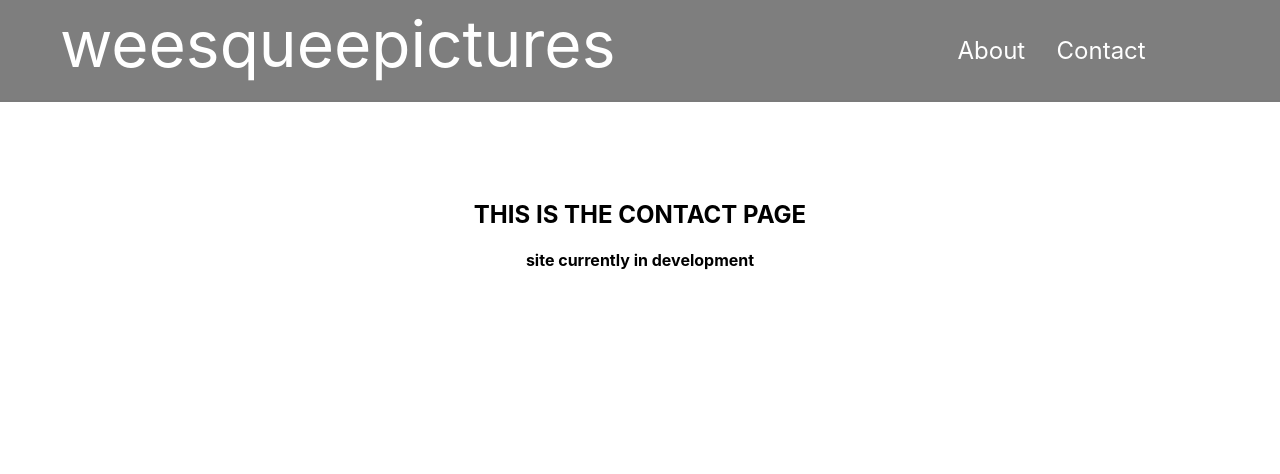
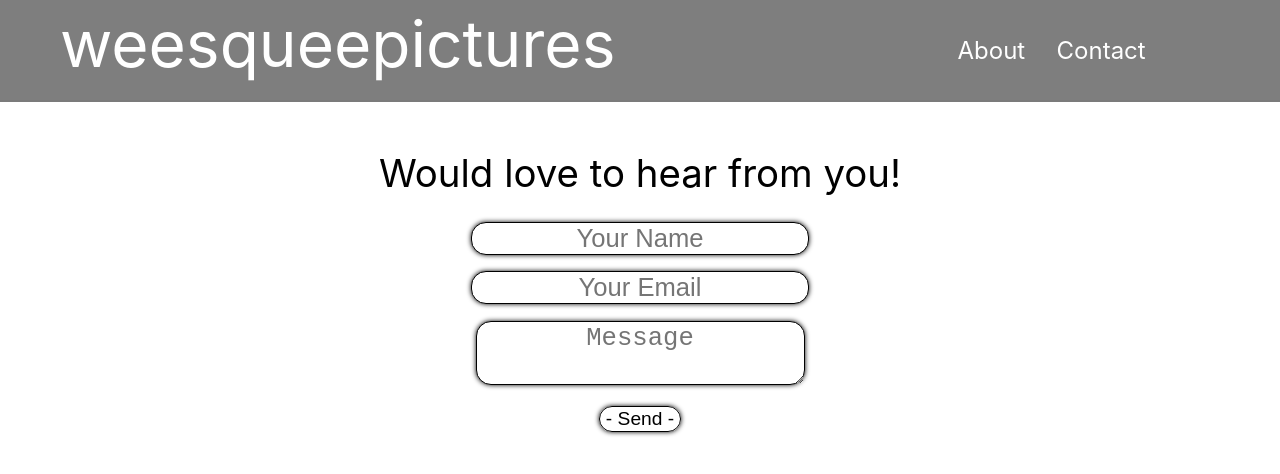
Before and after one commit to timrusin/weesqueepictures, a React (Create React App) app: page /contact in a window 1280 px wide. Shown: the top 474 px of the page. Built offline with nearby package versions, Linux system fonts and the light colour scheme.

Commit message:
added contact page and component still needs endpoint from herotofu from killian's account

```diff
--- /dev/null
+++ b/src/components/ContactForm.css
@@ -0,0 +1,83 @@
+.contact-form {
+    display: flex;
+    flex-direction: column;
+    align-items: center;
+}
+
+.submitted-message {
+    display: flex;
+    flex-direction: column;
+    align-items: center;
+}
+
+.input-field {
+    margin-bottom: 5%;
+}
+
+.input {
+    font-size: 2vw;;
+    border: rgb(0, 0, 0) solid 1px;
+    border-radius: 15px;
+    box-shadow: 0px 0px 5px rgb(0, 0, 0);
+}
+
+.name {
+    width: auto;
+    text-align: center;
+}
+
+.email{
+    text-align: center;
+    width: auto;
+}
+
+.message {
+    width: auto;
+    text-align: center;
+}
+
+.contact-button{
+    background: none;
+    font-size: 1.5vw;;
+    border: rgb(0, 0, 0) 1px solid;
+    box-shadow: 0px 0px 5px rgb(0, 0, 0);
+    border-radius: 15px;;
+    color: rgb(0, 0, 0);
+    transition: background-color 800ms;
+}
+.contact-button:hover {
+    background-color: rgb(179, 179, 179);
+    color: rgb(118, 117, 117);
+}
+
+.thank-you {
+    font-size: 3vw;
+}
+
+.talk-soon {
+    font-size: 1.5vw;
+}
+
+
+@media screen and (max-width:910px){
+    .input-field {
+        margin-bottom: 8%;
+    }
+
+    .input {
+        border-radius: 10px;
+        font-size: 4vw;
+    }
+
+    .contact-button {
+        font-size: 3vw;
+    }
+
+    .thank-you {
+        font-size: 6vw;
+    }
+
+    .talk-soon {
+        font-size: 4vw;
+    }
+}
--- /dev/null
+++ b/src/components/ContactForm.js
@@ -0,0 +1,58 @@
+import {useState} from 'react'
+import "./ContactForm.css"
+
+const FORM_ENDPOINT = ""
+
+const ContactForm = () => {
+    const [submitted, setSubmitted] = useState(false)
+    const handleSubmit = () => {
+        setTimeout(()=> {
+            setSubmitted(true)
+        }, 100)
+    }
+    if (submitted){
+        return (
+            <div className='submitted-message' >
+                <h1 className='thank-you'>Thank you!</h1>
+                <h2 className='talk-soon'>Talk soon</h2>
+            </div>
+        )
+    }
+    return (
+      <form className='contact-form' action={FORM_ENDPOINT} onSubmit={handleSubmit} method="POST">
+        <div className="input-field">
+          <input
+            type="text"
+            placeholder="Your Name"
+            name="name"
+            className="input name"
+            required
+          />
+        </div>
+        <div className="input-field">
+          <input
+            type="email"
+            placeholder="Your Email"
+            name="email"
+            className="input email"
+            required
+          />
+        </div>
+        <div className="input-field">
+          <textarea
+            placeholder="Message"
+            name="message"
+            className="input message"
+            required
+          />
+        </div>
+        <div className="input-field">
+          <button className="contact-button" type="submit">
+            - Send -
+          </button>
+        </div>
+      </form>
+    );
+    };
+
+export default ContactForm
--- a/src/pages/Contact.css
+++ b/src/pages/Contact.css
@@ -1,11 +1,20 @@
-.contact-container {
-    padding-top:100px;
-    text-align: center;
-    height: 100%;
-    width: 100%;
+/* @import url('https://fonts.googleapis.com/css2?family=Cairo:wght@200&family=Noto+Serif&display=swap'); */
+
+.contact-page-container {
+    padding-top: 150px;
+    display: flex;
+    flex-direction: column;
+    align-items: center;
 }
 
 .contact-title {
-    margin-top: 100px;
-    font-size: 1.5em;
+    font-size: 3vw;
+    margin-bottom: 2%;
+    /* font-family: 'Cairo', sans-serif;; */
 }
+
+@media screen and (max-width:910px){
+    .contact-title {
+        font-size: 7vw;
+    }
+}
--- a/src/pages/Contact.js
+++ b/src/pages/Contact.js
@@ -1,13 +1,14 @@
 import React from 'react'
 import './Contact.css'
+import ContactForm from '../components/ContactForm'
 
 const Contact = () => {
   return (
-    <div className="contact-container">
-      <h1 className="contact-title">THIS IS THE CONTACT PAGE</h1>
-      <h4>site currently in development</h4>
+    <div className="contact-page-container">
+      <div className='contact-title'>Would love to hear from you!</div>
+        <ContactForm />
     </div>
-  );
+  )
 }
 
 export default Contact
```
